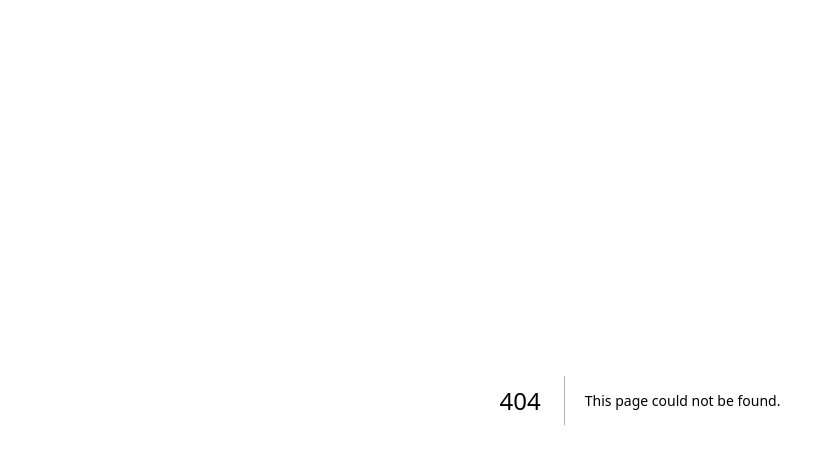
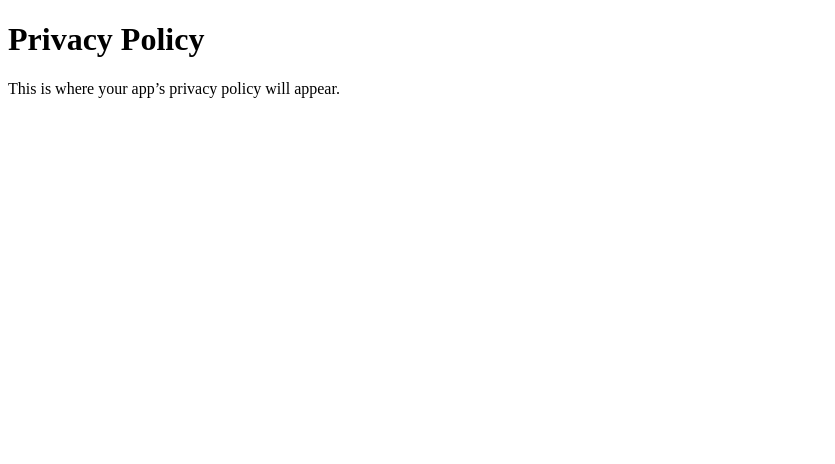
Before and after one commit to saasemail/moodify-landing, a Next.js app: page /privacy in a window 1280 px wide. Before the commit this address had no page. Shown: the top 464 px of the page, without its empty margins (0-835 px from the left). Built offline with nearby package versions, Linux system fonts and the light colour scheme.

Commit message:
Create privacy.tsx

```diff
--- /dev/null
+++ b/pages/privacy.tsx
@@ -0,0 +1,8 @@
+export default function Privacy() {
+  return (
+    <div>
+      <h1>Privacy Policy</h1>
+      <p>This is where your app’s privacy policy will appear.</p>
+    </div>
+  );
+}
```
